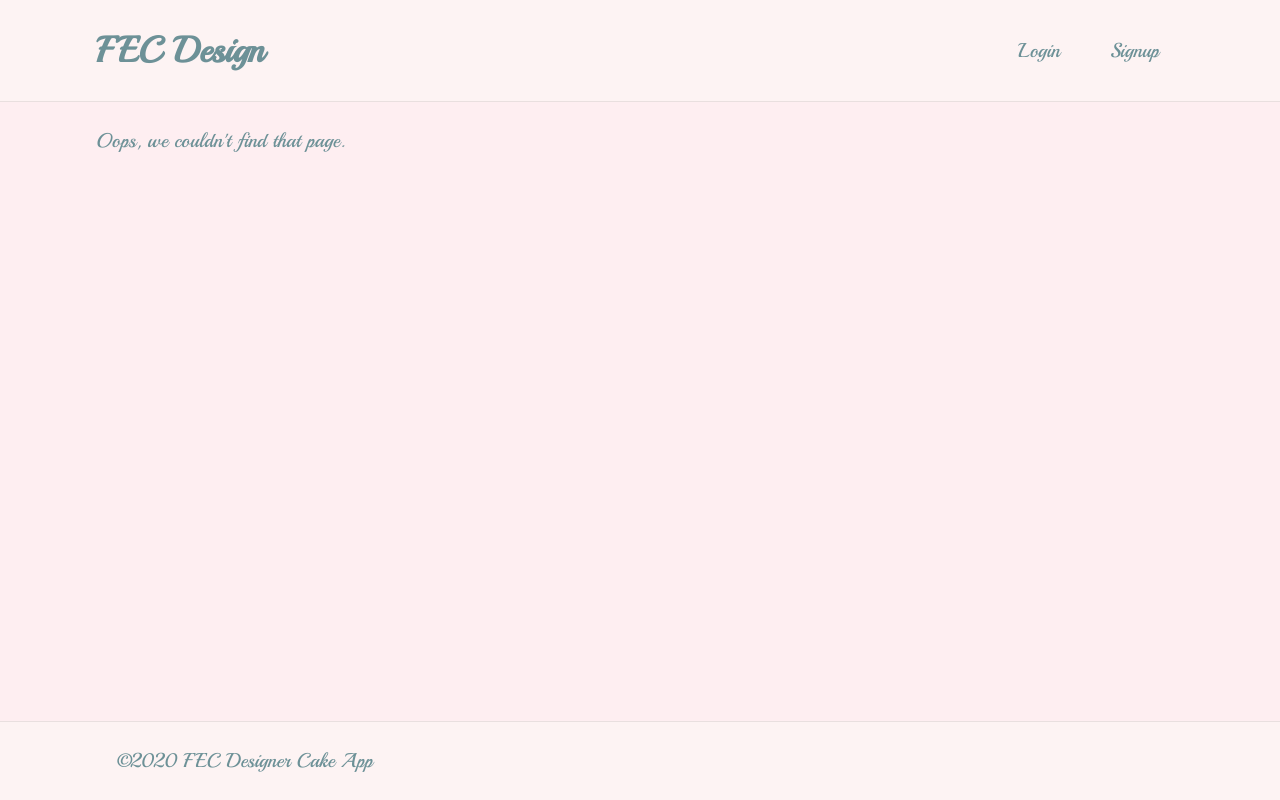
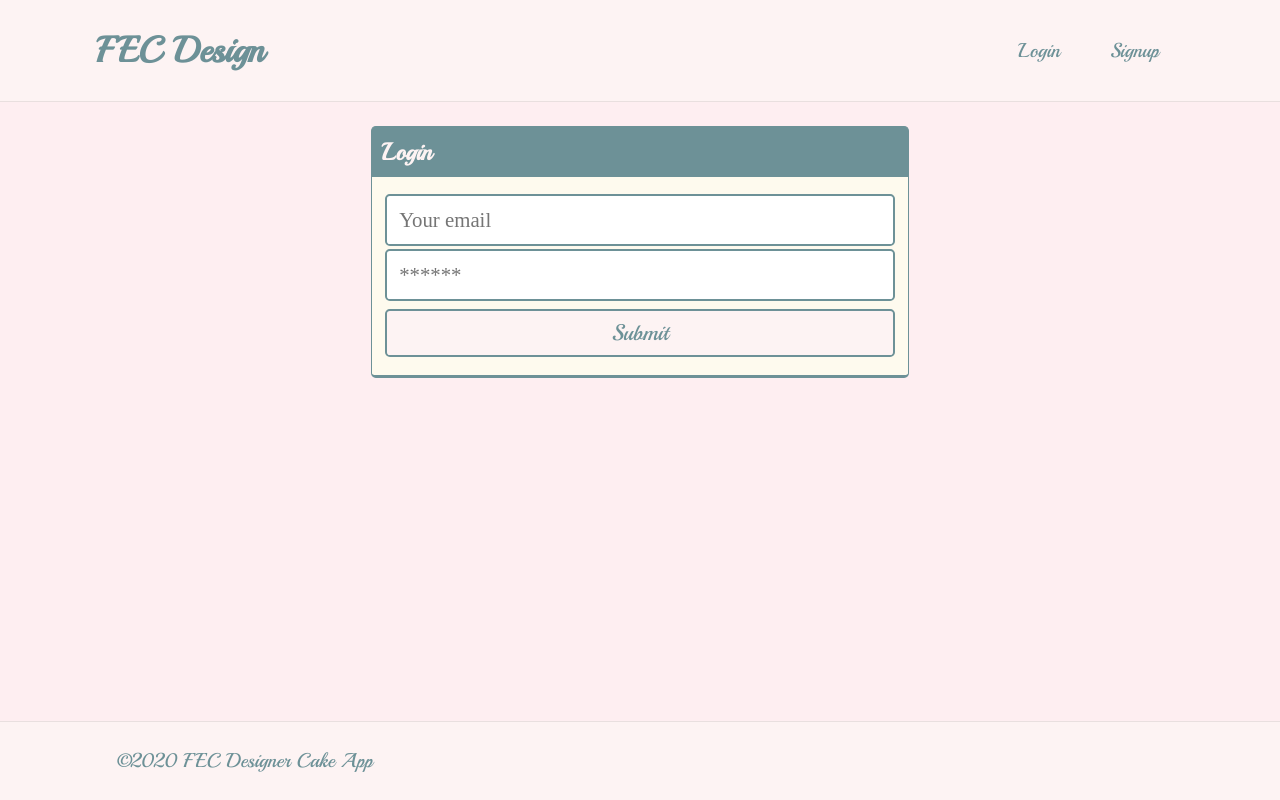
Before and after one commit to MercuryKTgithub/KU_BC_Group-Project_Name-XYZ, a React (Create React App) app in the folder client/: page /login in a window 1280 px wide. Built offline with nearby package versions, Linux system fonts and the light colour scheme; the HTML template or start-up script is replaced by a standard one; a web font is replaced by a local one.

Commit message:
add front end validations to signup fields

```diff
--- a/client/src/App.js
+++ b/client/src/App.js
@@ -2,7 +2,7 @@ import React from 'react';
 import { BrowserRouter as Router, Routes, Route } from 'react-router-dom';
 import { ApolloClient, InMemoryCache, ApolloProvider, createHttpLink, } from '@apollo/client';
 
-// import Login from './pages/Login';
+import Login from './pages/Login';
 import Signup from './pages/Signup';
 import Header from './components/Header';
 import Footer from './components/Footer';
@@ -51,6 +51,10 @@ function App() {
                 path="/signup"
                 element={<Signup />}
               />
+               <Route
+                path="/login"
+                element={<Login />}
+              />
               <Route
                 path="*"
                 element={<NotFound />}
--- a/client/src/index.css
+++ b/client/src/index.css
@@ -49,7 +49,7 @@ footer{
 
 textarea:focus, input:focus{
   outline: none;
-  font-weight: 600;
+  font-weight: 300;
   color: var(--input-focus);
 }
 
@@ -57,14 +57,13 @@ textarea, input{
   color: var(--input-focus);
 }
 
-
 h1,
 h2,
 h3,
 h4,
 h5,
 h6 {
-  font-family: var(--designer-font-primary); /*'Karla', sans-serif;*/
+  font-family: var(--designer-font-primary);
   font-weight: 700;
   margin: 5px 0;
   line-height: 1.25;
@@ -170,7 +169,10 @@ nav a:hover {
 /* CARDS */
 .card {
   margin: 0 0 20px 0;
-  border: 3px solid var(--dark);
+  border-top: 1px solid var(--dark);
+  border-bottom: 3px solid var(--dark);
+  border-right: 1px solid var(--dark);
+  border-left: 1px solid var(--dark);
   border-radius: var(--border-radius);
   background-color: var(--light);
   color: var(--dark);
--- a/client/src/pages/Login.js
+++ b/client/src/pages/Login.js
@@ -0,0 +1,78 @@
+import React, { useState } from 'react';
+import { useMutation } from '@apollo/client'; //useMutation Hook
+import { LOGIN_USER } from '../utils/mutations';
+import Auth from '../utils/auth';
+
+const Login = (props) => {
+  const [formState, setFormState] = useState({ email: '', password: '' });
+  const [login, { error }] = useMutation(LOGIN_USER);
+
+  // --------------------------------------------------
+  // update state based on form input changes
+  const handleChange = (event) => {
+    const { name, value } = event.target;
+    setFormState({...formState, [name]: value,});
+  };
+  // --------------------------------------------------
+  // submit form
+  const handleFormSubmit = async (event) => {
+    event.preventDefault();
+    // we are setting the variables field in our mutation to be an object with
+    //  key/value pairs that match directly to formState object.
+    try {
+      const { data } = await login({
+        variables: { ...formState }
+      });
+
+      console.log(data); //print out the 'credentials'
+      Auth.login(data.login.token);
+
+    } catch (e) {
+      console.error(e);
+    }
+
+    // clear form values
+    setFormState({
+      email: '',
+      password: '',
+    });
+  };
+
+  return (
+    <main className='flex-row justify-center mb-4'>
+      <div className='col-12 col-md-6'>
+        <div className='card'>
+          <h4 className='card-header'>Login</h4>
+          <div className='card-body'>
+            <form onSubmit={handleFormSubmit}>
+              <input
+                className='form-input'
+                placeholder='Your email'
+                name='email'
+                type='email'
+                id='email'
+                value={formState.email}
+                onChange={handleChange}
+              />
+              <input
+                className='form-input'
+                placeholder='******'
+                name='password'
+                type='password'
+                id='password'
+                value={formState.password}
+                onChange={handleChange}
+              />
+              <button className='btn d-block w-100' type='submit'>
+                Submit
+              </button>
+            </form>
+            {error && <div>Login failed</div>}
+          </div>
+        </div>
+      </div>
+    </main>
+  );
+};
+
+export default Login;
--- a/client/src/pages/Signup.js
+++ b/client/src/pages/Signup.js
@@ -2,9 +2,11 @@ import React, { useState } from 'react';
 import { useMutation } from '@apollo/client'; //useMutation Hook
 import { ADD_USER } from '../utils/mutations';
 import Auth from '../utils/auth';
+import { validateEmail, validateEmptyField, validatePasswordLength } from '../utils/helpers';
 
 const Signup = () => {
   const [formState, setFormState] = useState({ username: '', email: '', password: '' });
+  const [errorMessage, setErrorMessage] = useState('');
 
   // -- This hook prepares a JavaScript function that wraps around the mutation code ADD_USER
   // and returns this Javascipt function addUser aka addUser mutation function
@@ -15,13 +17,53 @@ const Signup = () => {
   const handleChange = (event) => {
     const { name, value } = event.target;
     setFormState({...formState, [name]: value,});
+
+    if (event.target.name === 'email')
+    {
+      const isValid = validateEmail(event.target.value);
+      console.log(isValid);
+      if (!isValid) {
+        setErrorMessage('Your email is invalid!');
+      } else {
+        setErrorMessage('');
+      }
+    }
+
+    if(event.target.name === 'username')
+    {
+      const isNotValid = validateEmptyField(event.target.value);
+      console.log(isNotValid);
+      if (isNotValid) {
+        setErrorMessage('Your username cannot be empty!');
+      } else {
+        setErrorMessage('');
+      }
+    }
+
+    if(event.target.name === 'password')
+    {
+      const isNotValid = validateEmptyField(event.target.value);
+      console.log(isNotValid);
+      if (isNotValid) {
+        setErrorMessage('Your password cannot be empty!');
+      } else if (!validatePasswordLength(event.target.value))
+      {
+        setErrorMessage('Your password must have at least 8 characters');
+      }
+      else{
+        setErrorMessage('');
+      }
+    }
+
   };
   // --------------------------------------------------
   // submit form
   const handleFormSubmit = async (event) => {
     event.preventDefault();
-
-    try {
+    if (!errorMessage)
+    {
+      try
+      {
         const { data } = await addUser({
           variables: { ...formState } // pass the data from the form state object as variables for our addUser mutation function
         });
@@ -30,11 +72,14 @@ const Signup = () => {
       } catch (e) {
         console.error(e);
       }
+    }
+
   };
   // --------------------------------------------------
   return (
     <main className='flex-row justify-center mb-4'>
       <div className='col-12 col-md-6'>
+
         <div className='card'>
           <h4 className='card-header'>Sign Up</h4>
           <div className='card-body'>
@@ -42,28 +87,30 @@ const Signup = () => {
 
               <input
                 className='form-input'
-                placeholder='Your username'
+                placeholder='Your username - required'
                 name='username'
                 type='username'
-                id='username'
+                id='username' autoComplete="none"
                 value={formState.username}
                 onChange={handleChange}
+                onBlur={handleChange}
               />
               <input
                 className='form-input'
-                placeholder='Your email'
+                placeholder='Your email - required'
                 name='email'
                 type='email'
-                id='email'
+                id='email' autoComplete="none"
                 value={formState.email}
                 onChange={handleChange}
+                onBlur={handleChange}
               />
               <input
                 className='form-input'
-                placeholder='******'
+                placeholder=''
                 name='password'
                 type='password'
-                id='password'
+                id='password' autoComplete="none"
                 value={formState.password}
                 onChange={handleChange}
               />
@@ -71,9 +118,12 @@ const Signup = () => {
                 Submit
               </button>
             </form>
-              {error && <div>Sign up failed</div>}
+              {error && <div className="text-error">Sign up failed.</div>}
+              <div className="text-error"> {errorMessage}</div>
           </div>
+
         </div>
+
       </div>
     </main>
   );
--- /dev/null
+++ b/client/src/utils/helpers.js
@@ -0,0 +1,18 @@
+export function capitalizeFirstLetter(string) {
+  return string.charAt(0).toUpperCase() + string.slice(1);
+}
+
+export function validateEmail(email) {
+  var re = /^(([^<>()[\]\\.,;:\s@"]+(\.[^<>()[\]\\.,;:\s@"]+)*)|(".+"))@((\[[0-9]{1,3}\.[0-9]{1,3}\.[0-9]{1,3}\.[0-9]{1,3}\])|(([a-zA-Z\-0-9]+\.)+[a-zA-Z]{2,}))$/;
+  return re.test(String(email).toLowerCase());
+}
+
+export function validateEmptyField(input) {
+  var re = /^ *$/ ///^\s+$/;
+  return re.test(String(input).toLowerCase());
+}
+
+export function validatePasswordLength(input) {
+  var len = input.toString().length;
+  return (len < 8 )? false : true;
+}
```
Also changed, not shown: 1 other file (tests, documents, lock files or other folders). Lines whose indentation alone changed are shown as unchanged.
